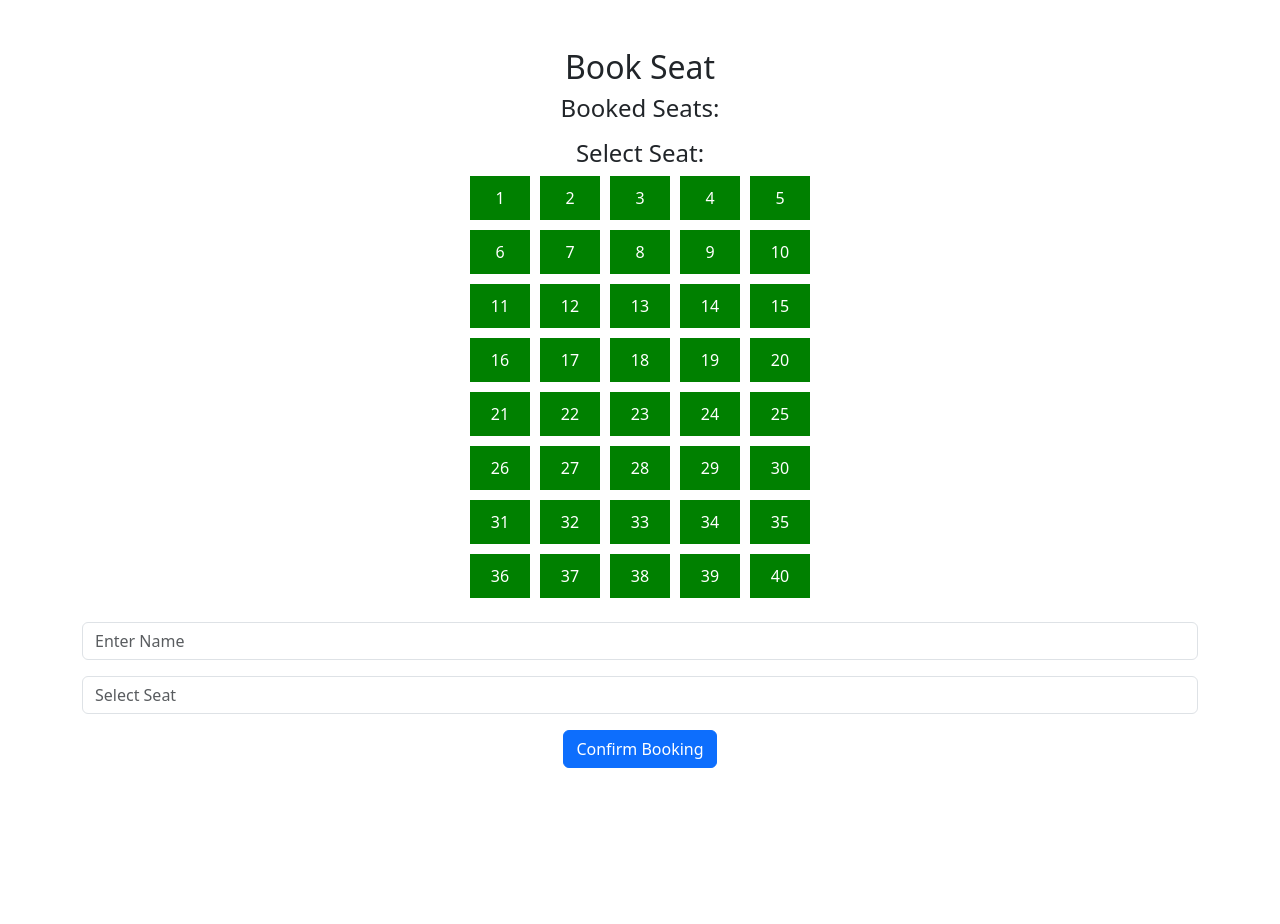
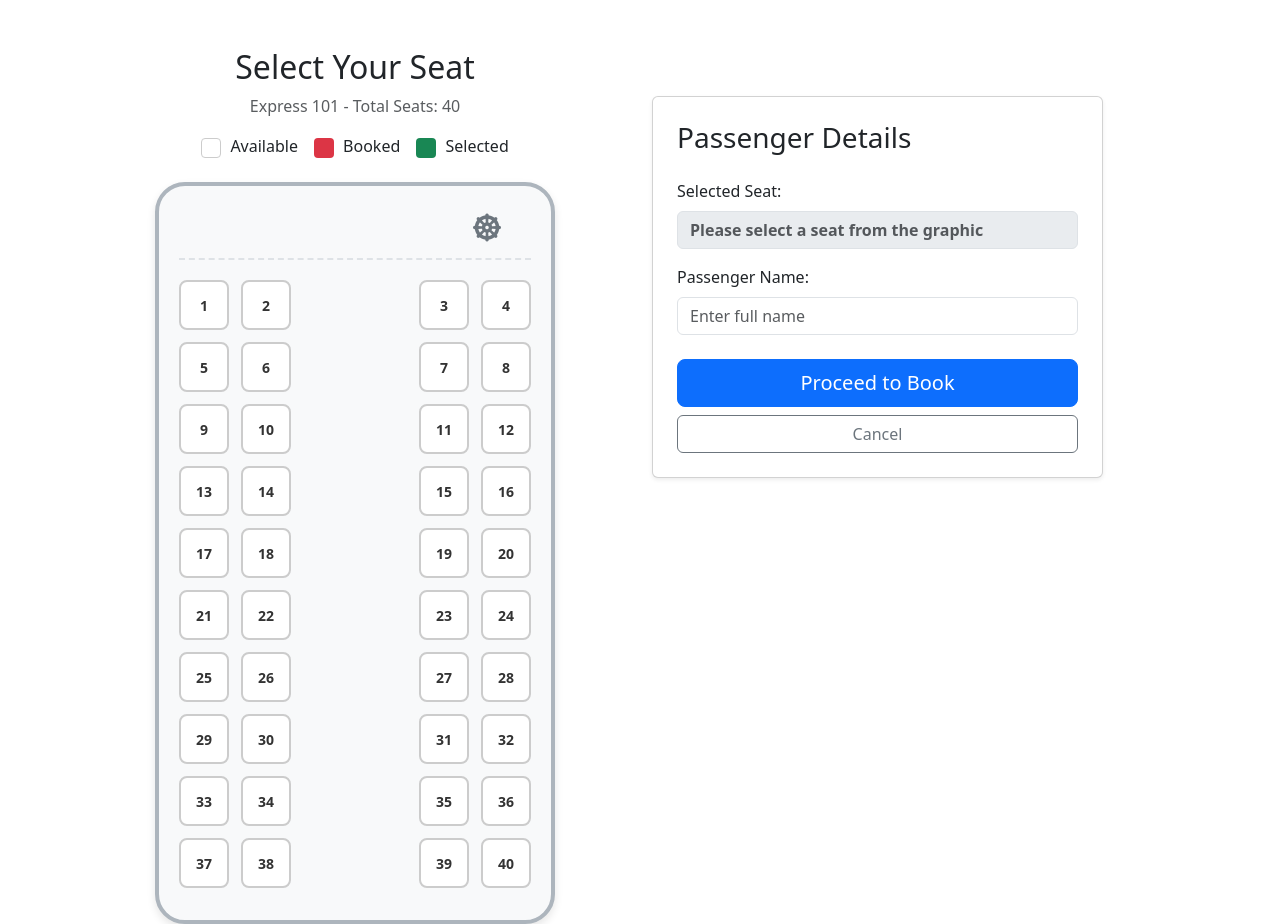
Before and after one commit to shreyashinde22/Bus_Booking_System, a PHP site: page /book.php?bus_id=1 in a window 1280 px wide. Before the commit the page ends 768 px from the top, so only its background shows below. Run offline with PHP 8.4, Linux system fonts and the light colour scheme; data comes from the database, SQL or seed files in the repository; data that the repository does not hold is empty.

Commit message:
set booking UI change

```diff
--- a/book.php
+++ b/book.php
@@ -1,6 +1,12 @@
 <?php
 include 'db.php';
 $bus_id = $_GET['bus_id'];
+
+// Fetch total seats for this bus
+$busResult = $conn->query("SELECT seats, bus_name FROM buses WHERE id='$bus_id'");
+$busData = $busResult->fetch_assoc();
+$total_seats = $busData ? $busData['seats'] : 40; // Default to 40 if not found
+$bus_name = $busData ? $busData['bus_name'] : "Unknown Bus";
 
 // Fetch booked seats
 $bookedSeats = [];
@@ -13,65 +19,172 @@ while($row = $result->fetch_assoc()) {
 <!DOCTYPE html>
 <html>
 <head>
-    <title>Book Ticket</title>
+    <title>Book Ticket - <?php echo $bus_name; ?></title>
     <link href="https://cdn.jsdelivr.net/npm/bootstrap@5.3.0/dist/css/bootstrap.min.css" rel="stylesheet">
+    <!-- Font Awesome for Steering Wheel Icon -->
+    <link rel="stylesheet" href="https://cdnjs.cloudflare.com/ajax/libs/font-awesome/6.4.0/css/all.min.css">
+    <style>
+        .bus-layout {
+            max-width: 400px;
+            margin: 0 auto;
+            border: 4px solid #adb5bd;
+            border-radius: 30px;
+            padding: 20px;
+            background: #f8f9fa;
+            position: relative;
+            box-shadow: 0 4px 8px rgba(0,0,0,0.1);
+        }
+        .steering-wheel {
+            text-align: right;
+            padding-right: 30px;
+            font-size: 28px;
+            color: #6c757d;
+            margin-bottom: 20px;
+            border-bottom: 2px dashed #dee2e6;
+            padding-bottom: 10px;
+        }
+        .seat-row {
+            display: flex;
+            justify-content: space-between;
+            margin-bottom: 12px;
+        }
+        .seat-group {
+            display: flex;
+            gap: 12px;
+        }
+        .seat {
+            width: 50px;
+            height: 50px;
+            border-radius: 8px;
+            display: flex;
+            align-items: center;
+            justify-content: center;
+            font-weight: bold;
+            cursor: pointer;
+            transition: 0.3s;
+            border: 2px solid #ccc;
+            font-size: 14px;
+        }
+        /* Seat states */
+        .seat.available { background: white; color: #333; }
+        .seat.available:hover { background: #e2e3e5; border-color: #6c757d; }
+
+        .seat.booked { background: #dc3545; color: white; cursor: not-allowed; border-color: #dc3545; }
+
+        .seat.selected { background: #198754; color: white; border-color: #198754; box-shadow: 0 0 10px rgba(25, 135, 84, 0.5); }
+
+        /* Legend */
+        .legend-box { width: 20px; height: 20px; display: inline-block; border-radius: 4px; margin-right: 5px; vertical-align: middle;}
+    </style>
 </head>
 <body>
 
-<div class="container mt-5 text-center">
+<div class="container mt-5">
+    <div class="row">
+        <!-- SEAT SELECTION LAYOUT -->
+        <div class="col-md-6 text-center">
+            <h2>Select Your Seat</h2>
+            <p class="text-muted"><?php echo $bus_name; ?> - Total Seats: <?php echo $total_seats; ?></p>
 
-<h2>Book Seat</h2>
+            <div class="d-flex justify-content-center mb-4 gap-3">
+                <div><span class="legend-box" style="background: white; border: 1px solid #ccc;"></span> Available</div>
+                <div><span class="legend-box" style="background: #dc3545;"></span> Booked</div>
+                <div><span class="legend-box" style="background: #198754;"></span> Selected</div>
+            </div>
 
-<h4>Booked Seats:</h4>
-<p>
+            <div class="bus-layout">
+                <div class="steering-wheel">
+                    <i class="fa-solid fa-dharmachakra"></i>
+                </div>
+
                 <?php
-foreach($bookedSeats as $seat) {
-    echo "Seat $seat ";
+                $seatNo = 1;
+                $rows = ceil($total_seats / 4);
+
+                for ($row = 1; $row <= $rows; $row++) {
+                    echo '<div class="seat-row">';
+
+                    // Left Side (2 seats)
+                    echo '<div class="seat-group">';
+                    for ($col = 1; $col <= 2; $col++) {
+                        if ($seatNo <= $total_seats) {
+                            $isBooked = in_array($seatNo, $bookedSeats);
+                            $class = $isBooked ? "booked" : "available";
+                            $onclick = $isBooked ? "" : "onclick='selectSeat($seatNo, this)'";
+
+                            echo "<div id='seat-$seatNo' class='seat $class' $onclick>$seatNo</div>";
+                            $seatNo++;
+                        }
+                    }
+                    echo '</div>'; // End Left Side
+
+                    // Aisle Space
+                    echo '<div style="width: 40px;"></div>';
+
+                    // Right Side (2 seats)
+                    echo '<div class="seat-group">';
+                    for ($col = 1; $col <= 2; $col++) {
+                        if ($seatNo <= $total_seats) {
+                            $isBooked = in_array($seatNo, $bookedSeats);
+                            $class = $isBooked ? "booked" : "available";
+                            $onclick = $isBooked ? "" : "onclick='selectSeat($seatNo, this)'";
+
+                            echo "<div id='seat-$seatNo' class='seat $class' $onclick>$seatNo</div>";
+                            $seatNo++;
+                        }
+                    }
+                    echo '</div>'; // End Right Side
+
+                    echo '</div>'; // End Row
                 }
                 ?>
-</p>
-
-<!-- 🔥 SEAT GRID -->
-<h4>Select Seat:</h4>
-
-<div style="display:grid;grid-template-columns:repeat(5,60px);gap:10px;justify-content:center;">
-
-<?php
-for ($i = 1; $i <= 40; $i++) {
-    if (in_array($i, $bookedSeats)) {
-        echo "<div style='background:red;color:white;padding:10px;'>$i</div>";
-    } else {
-        echo "<div onclick='selectSeat($i)'
-              style='background:green;color:white;padding:10px;cursor:pointer;'>$i</div>";
-    }
-}
-?>
-
+            </div>
         </div>
 
-<br>
-
-<!-- FORM -->
+        <!-- BOOKING FORM -->
+        <div class="col-md-5 mt-5">
+            <div class="card shadow-sm p-4">
+                <h3 class="mb-4">Passenger Details</h3>
                 <form action="confirm.php" method="POST">
                     <input type="hidden" name="bus_id" value="<?php echo $bus_id; ?>">
 
                     <div class="mb-3">
-        <input type="text" name="name" class="form-control" placeholder="Enter Name" required>
+                        <label class="form-label">Selected Seat:</label>
+                        <input type="text" name="seat" id="seatInput" class="form-control" placeholder="Please select a seat from the graphic" readonly required style="background: #e9ecef; font-weight: bold;">
                     </div>
 
-    <div class="mb-3">
-        <input type="number" name="seat" id="seatInput" class="form-control" placeholder="Select Seat" required>
+                    <div class="mb-4">
+                        <label class="form-label">Passenger Name:</label>
+                        <input type="text" name="name" class="form-control" placeholder="Enter full name" required>
                     </div>
 
-    <button type="submit" class="btn btn-primary">Confirm Booking</button>
+                    <button type="submit" class="btn btn-primary w-100 btn-lg">Proceed to Book</button>
+                    <a href="index.php" class="btn btn-outline-secondary w-100 mt-2">Cancel</a>
                 </form>
-
+            </div>
+        </div>
+    </div>
 </div>
 
-<!-- 🔥 SCRIPT -->
+<!-- 🔥 JAVASCRIPT LOGIC -->
 <script>
-function selectSeat(seat) {
-    document.getElementById("seatInput").value = seat;
+    let currentSelectedSeat = null;
+
+    function selectSeat(seatNo, element) {
+        // If seat is already booked, do nothing (handled by not having onclick, but just in case)
+        if (element.classList.contains('booked')) return;
+
+        // Remove selection from previously selected seat
+        if (currentSelectedSeat !== null) {
+            document.getElementById('seat-' + currentSelectedSeat).classList.remove('selected');
+        }
+
+        // Apply selection to new seat
+        element.classList.add('selected');
+        currentSelectedSeat = seatNo;
+
+        // Update the form input
+        document.getElementById("seatInput").value = seatNo;
     }
 </script>
 
```
Also changed, not shown: confirm.php (+7 -13 lines). Lines whose indentation alone changed are shown as unchanged.
